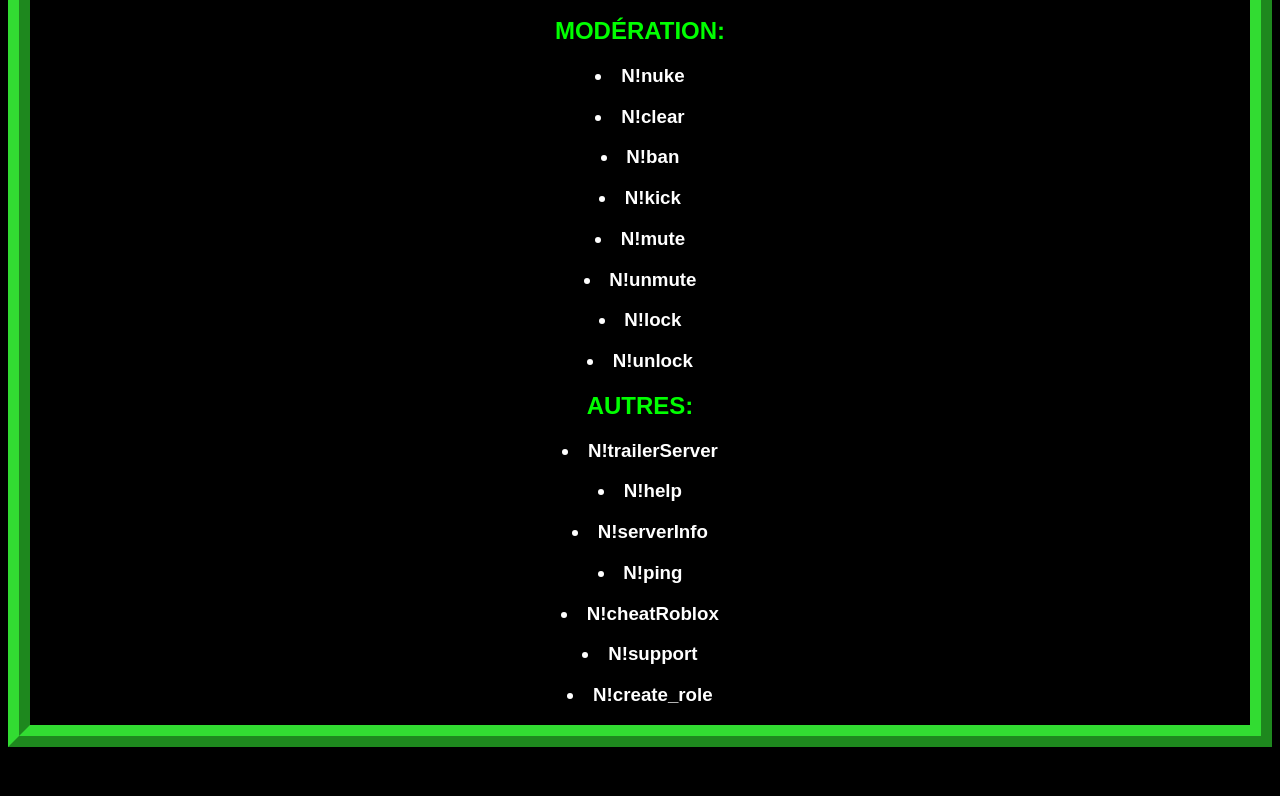
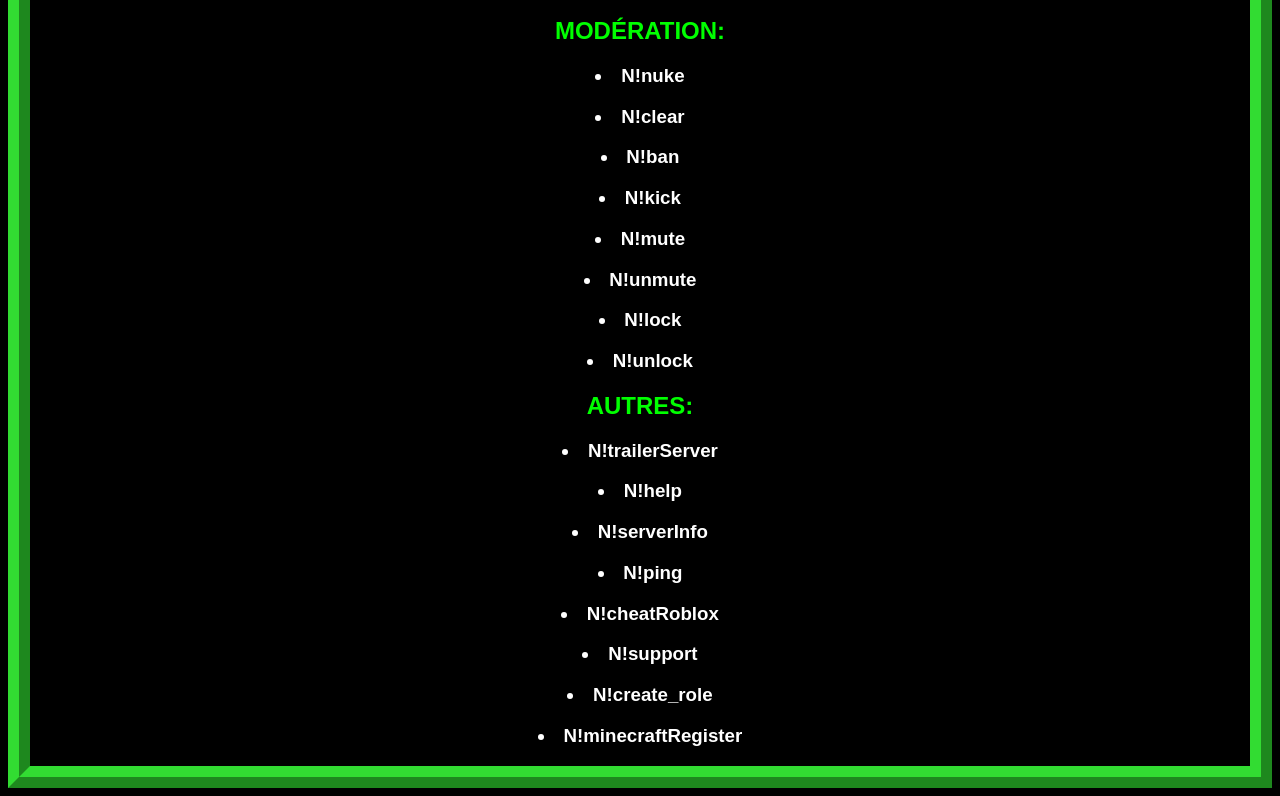
Before and after one commit to NitroCoding/NIGHT-PRO, a plain HTML site: page commandes.html in a window 1280 px wide. Shown: the part 427-1223 px from the top of the page. Before the commit the page ends 1182 px from the top, so only its background shows below. Drawn offline with Linux system fonts and the light colour scheme.

Commit message:
Update commandes.html

```diff
--- a/commandes.html
+++ b/commandes.html
@@ -39,6 +39,7 @@
         <h3><li>N!cheatRoblox</li></h3>
         <h3><li>N!support</li></h3>
         <h3><li>N!create_role</li></h3>
+        <h3><li>N!minecraftRegister</li></h3>
     </commande>
 </body>
 </html>
```
